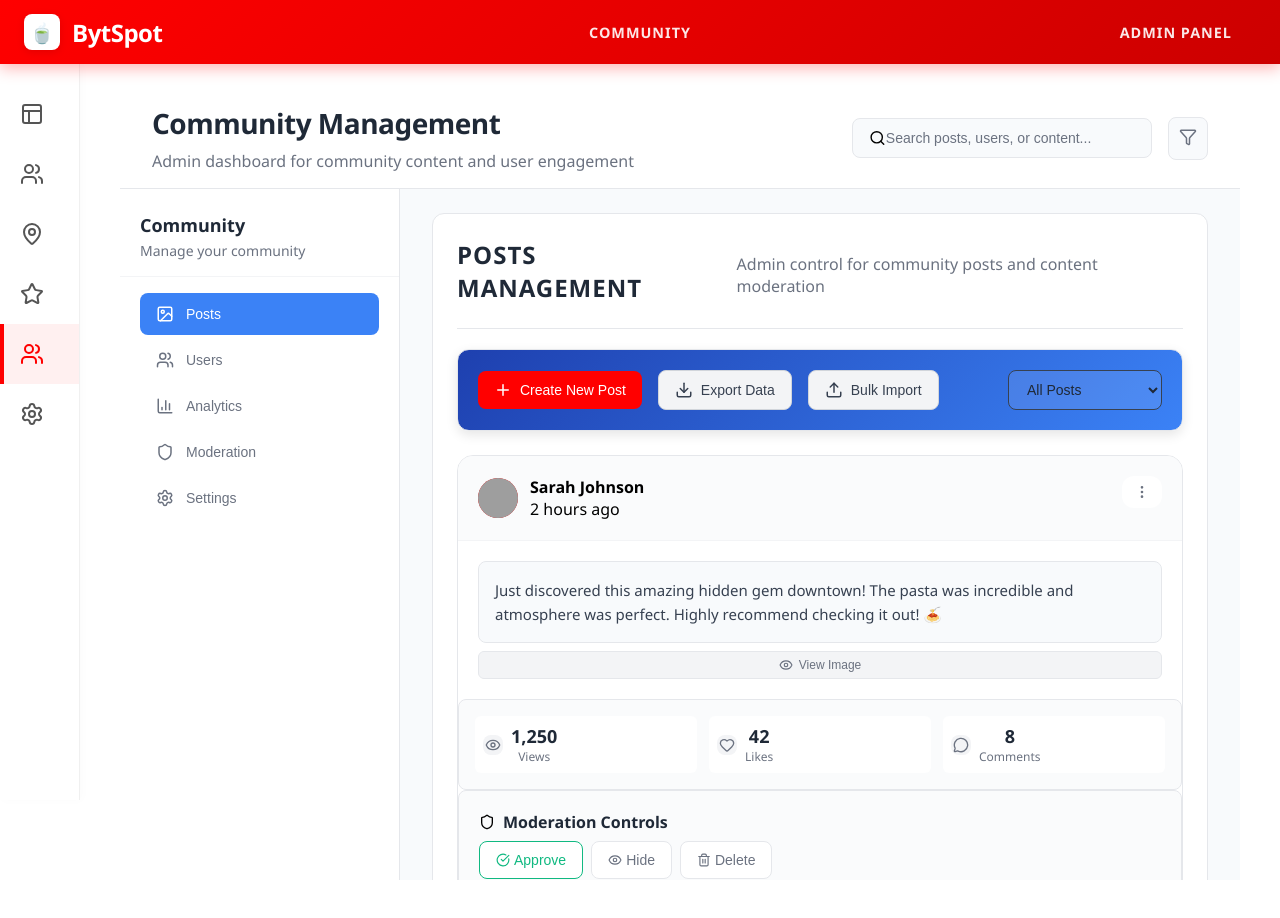
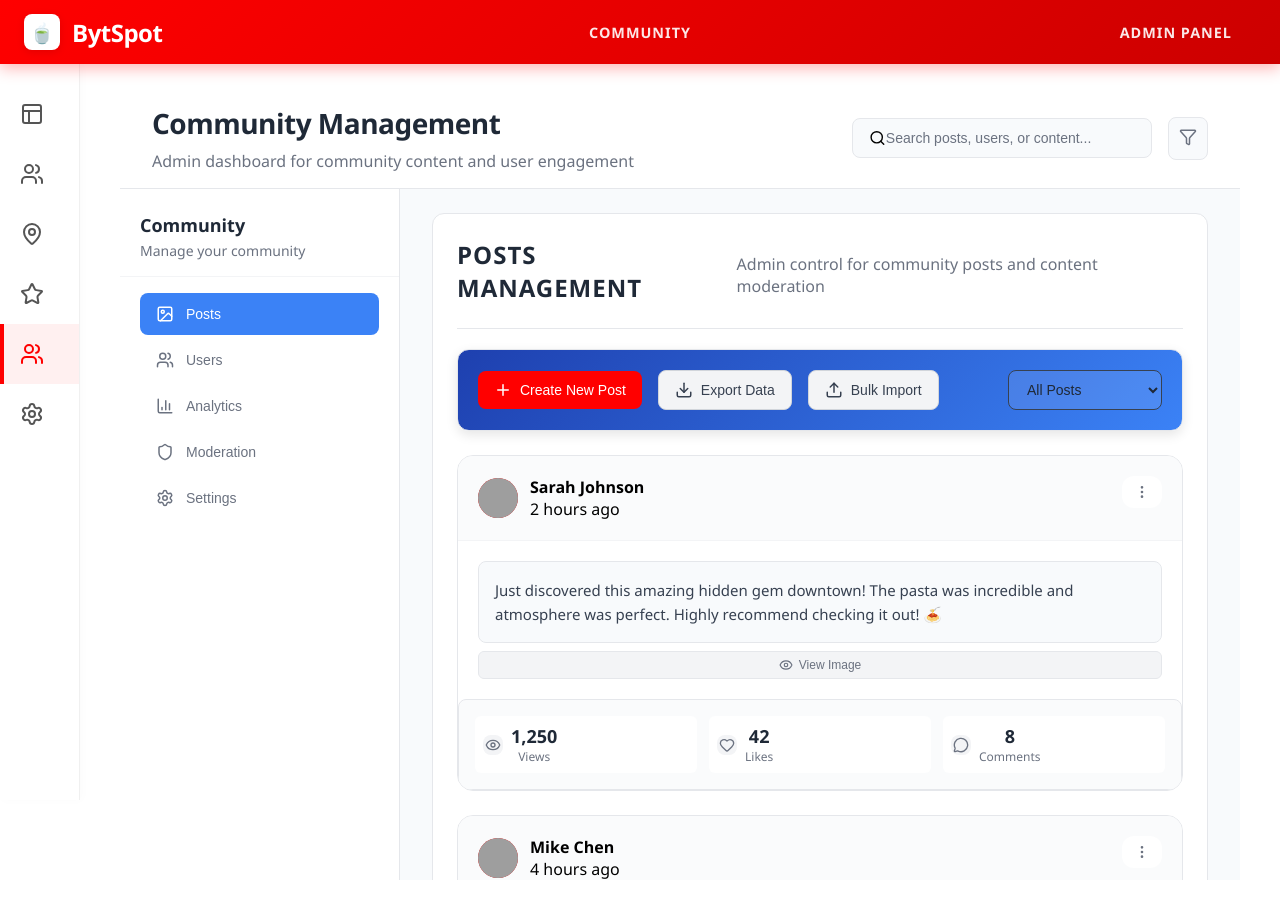
Before and after one commit to Sinxn-coder/chai-in, a React (Vite) app: page / in a window 1280 px wide. Both pictures are taken after a click on the item 39 px from the left and 354 px from the top of the page. Built offline with nearby package versions, Linux system fonts and the light colour scheme; grey boxes are pictures that could not be loaded.

Commit message:
Remove moderation controls section and buttons

```diff
--- a/src/CommunityPage.jsx
+++ b/src/CommunityPage.jsx
@@ -50,8 +50,6 @@ export default function CommunityPage() {
       comments: 8,
       isLiked: false,
       isSaved: false,
-      status: 'active',
-      reports: 0,
       views: 1250,
       category: 'review',
       priority: 'normal'
@@ -71,8 +69,6 @@ export default function CommunityPage() {
       comments: 12,
       isLiked: false,
       isSaved: false,
-      status: 'active',
-      reports: 0,
       views: 890,
       category: 'review',
       priority: 'normal'
@@ -94,8 +90,6 @@ export default function CommunityPage() {
       comments: 6,
       isLiked: false,
       isSaved: false,
-      status: 'active',
-      reports: 0,
       views: 2100,
       category: 'spot',
       priority: 'featured'
@@ -307,34 +301,6 @@ export default function CommunityPage() {
                           </div>
                         </div>
                       </div>
-
-                      {/* Post Moderation */}
-                      <div className="admin-post-moderation">
-                        <div className="moderation-header">
-                          <Shield size={16} />
-                          <span>Moderation Controls</span>
-                        </div>
-                        <div className="moderation-controls">
-                          <button className="moderation-btn approve">
-                            <CheckCircle size={14} />
-                            Approve
-                          </button>
-                          <button className="moderation-btn hide">
-                            <Eye size={14} />
-                            Hide
-                          </button>
-                          <button className="moderation-btn delete">
-                            <Trash2 size={14} />
-                            Delete
-                          </button>
-                          {post.reports > 0 && (
-                            <button className="review-reports-btn">
-                              <Flag size={14} />
-                              Review Reports ({post.reports})
-                            </button>
-                          )}
-                        </div>
-                      </div>
                     </div>
                   ))}
                 </div>
```
